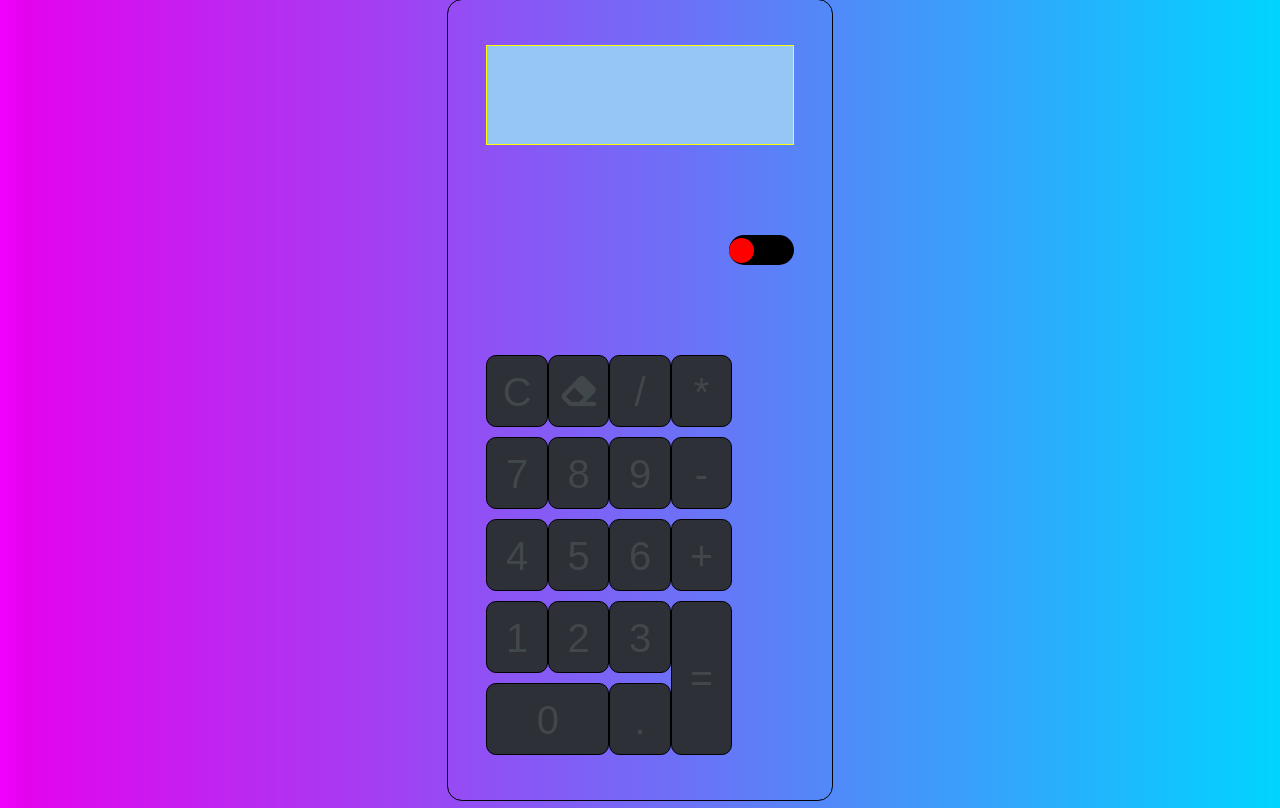
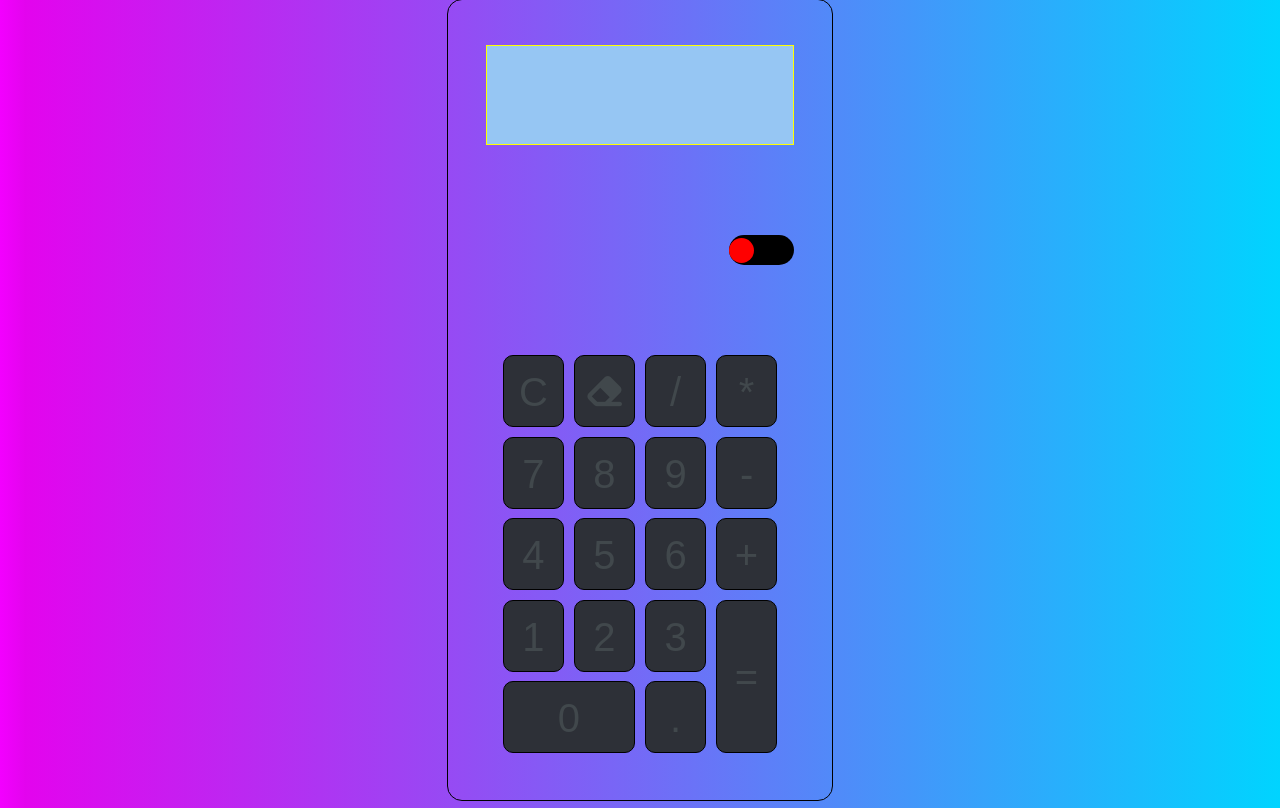
Before and after one commit to yasinkarax/Calculator, a plain HTML site: page index.html in a window 1280 px wide. Drawn offline with Linux system fonts and the light colour scheme.

Commit message:
Update main.css

```diff
--- a/main.css
+++ b/main.css
@@ -79,7 +79,8 @@ html {
     display: grid !important;
     grid-template-columns: repeat(4, 20%);
     grid-template-rows: repeat(5, 18%);
-    align-content: space-between;
+    gap: 0.6rem;
+    justify-content: center;
 
 }
 .buttons button{
```
